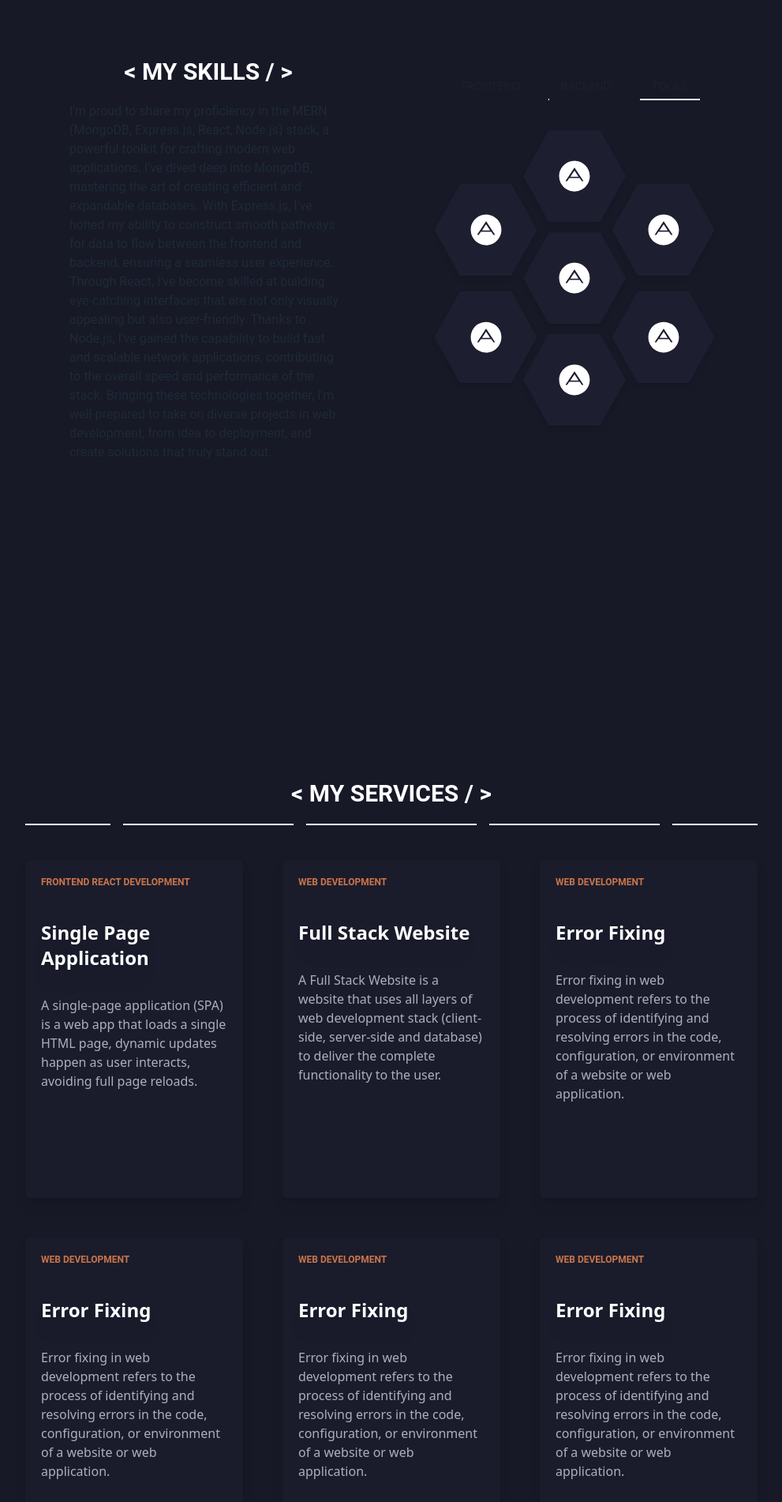
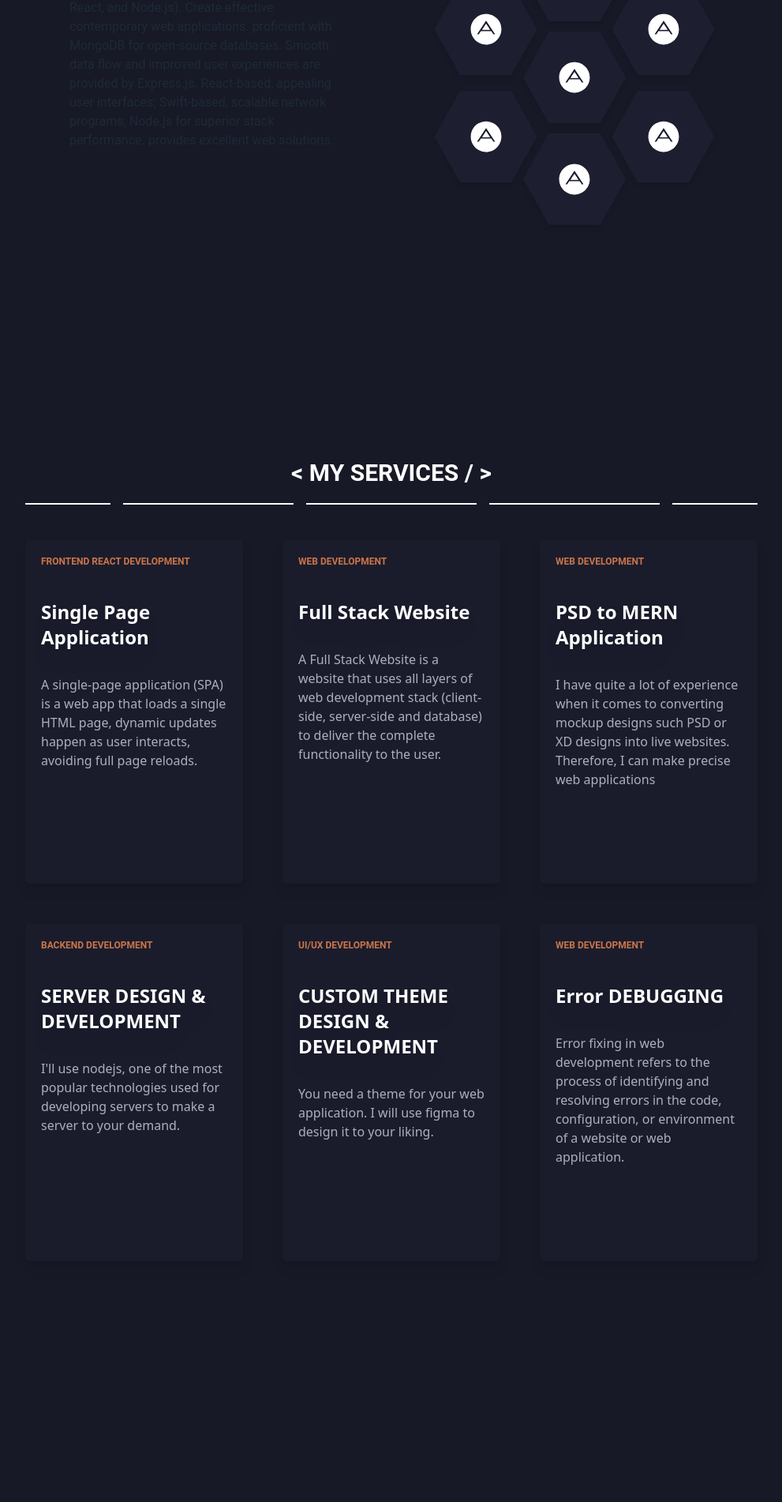
Before and after one commit to Jacob3251/portfolio-de-adil, a React (Create React App) app: page / in a window 1280 px wide. Shown: the part 873-2775 px from the top of the page at 79% size, without its empty margins (144-1135 px from the left). Built offline with nearby package versions, Linux system fonts and the light colour scheme.

Commit message:
design complete, updating works remaining

```diff
--- a/package.json
+++ b/package.json
@@ -3,6 +3,7 @@
   "version": "0.1.0",
   "private": true,
   "dependencies": {
+    "@emailjs/browser": "^3.11.0",
     "@nivo/pie": "^0.80.0",
     "@testing-library/jest-dom": "^5.16.5",
     "@testing-library/react": "^13.4.0",
--- a/src/Pages/Header/Header.js
+++ b/src/Pages/Header/Header.js
@@ -7,6 +7,7 @@ const Header = () => {
   const [showSecond, setShowSecond] = useState(false);
 
   return (
+    // sticky
     <div className="sticky top-[-2px] z-50">
       <nav className=" bg-[#1a1c2c] ">
         <div className="flex w-[90%] py-5 lg:py-0 mx-auto justify-between items-center ">
--- a/src/Pages/Home/Home.js
+++ b/src/Pages/Home/Home.js
@@ -4,10 +4,7 @@ import InfoPart from "./InfoPart/InfoPart";
 
 const Home = () => {
   return (
-    <div
-      id="home"
-      className="w-full my-0 md:my-[8vh] mx-auto flex flex-col-reverse pt-0 md:space-x-20 space-x-0  md:pt-14  md:space-y-0  md:px-20 md:flex-row justify-center items-center md:items-start"
-    >
+    <div className="w-full my-0 mx-auto flex flex-col-reverse pt-0 md:space-x-20 space-x-0  md:pt-14  md:space-y-0  md:px-20 md:flex-row justify-center items-center md:items-start">
       <InfoPart
         classes={"scale-95 md:scale-100 text-center md:text-start"}
       ></InfoPart>
--- a/src/Pages/Layout/Layout.js
+++ b/src/Pages/Layout/Layout.js
@@ -1,12 +1,11 @@
 import React from "react";
-import { Outlet } from "react-router";
-import ParticleBackground from "../../assets/Particles/ParticleBackground";
 import Header from "../Header/Header";
 import Home from "../Home/Home";
 import Services from "../Services/Services";
 import Skills from "../Skills/Skills";
 import Works from "../Works/Works";
 import Footer from "../Footer/Footer";
+import Contact from "../Contact/Contact";
 
 const Layout = () => {
   return (
@@ -16,10 +15,16 @@ const Layout = () => {
       </div> */}
       <Header></Header>
       <div className="w-full  md:w-[90%] lg:w-[85%]  mx-auto">
+        <div id="home" className="h-[80px] "></div>
         <Home className=""></Home>
+        <div id="skills" className="h-[80px] "></div>
         <Skills className=""></Skills>
+        <div id="services" className="h-[80px] "></div>
         <Services className=""></Services>
+        <div id="works" className="h-[80px] "></div>
         <Works className=""></Works>
+        <div id="contact" className="h-[80px] "></div>
+        <Contact className=""></Contact>
       </div>
 
       <Footer></Footer>
--- a/src/Pages/Services/Service.js
+++ b/src/Pages/Services/Service.js
@@ -3,12 +3,7 @@ import React from "react";
 const Service = ({ description, category, jobTitle }) => {
   return (
     // bg-[#303241]
-    <div
-      className="bg-[#1a1c2c] hover:bg-[#6c1ec49b] duration-300 p-5 rounded-md drop-shadow-lg"
-      data-aos="fade-up"
-      data-aos-easing="ease-out-cubic"
-      data-aos-duration="1000"
-    >
+    <div className="bg-[#1a1c2c] hover:bg-[#6c1ec49b] duration-300 p-5 rounded-md drop-shadow-lg">
       <h6 className="mb-10 font-roboto font-semibold text-[#ee874fd4] text-xs">
         {category}
       </h6>
--- a/src/Pages/Services/Services.js
+++ b/src/Pages/Services/Services.js
@@ -3,14 +3,8 @@ import Service from "./Service";
 
 const Services = () => {
   return (
-    <div className=" w-full px-5 md:px-20  mb-40 mx-auto py-2" id="services">
+    <div className=" w-full px-5 md:px-20  mb-40 mx-auto py-2">
       <div>
-        {/* <h3
-          //
-          className="text-center font-extrabold text-4xl mt-5 mb-2 font-raleway  text-white"
-        >
-          WHAT I DO
-        </h3> */}
         <div className="flex items-center justify-center my-4 space-x-4">
           {/* <h6 className=" text-lg text-white">MY</h6> */}
           <h6 className="text-white font-bold font-roboto text-3xl ">
@@ -48,28 +42,28 @@ const Services = () => {
           ></Service>
           <Service
             category={"WEB DEVELOPMENT"}
-            jobTitle={"Error Fixing"}
+            jobTitle={"PSD to MERN Application"}
             description={
-              "Error fixing in web development refers to the process of identifying and resolving errors in the code, configuration, or environment of a website or web application."
+              "I have quite a lot of experience when it comes to converting mockup designs such PSD or XD designs into live websites. Therefore, I can make precise web applications"
+            }
+          ></Service>
+          <Service
+            category={"BACKEND DEVELOPMENT"}
+            jobTitle={"SERVER DESIGN & DEVELOPMENT"}
+            description={
+              "I'll use nodejs, one of the most popular technologies used for developing servers to make a server to your demand."
+            }
+          ></Service>
+          <Service
+            category={"UI/UX DEVELOPMENT"}
+            jobTitle={"CUSTOM THEME DESIGN & DEVELOPMENT"}
+            description={
+              "You need a theme for your web application. I will use figma to design it to your liking."
             }
           ></Service>
           <Service
             category={"WEB DEVELOPMENT"}
-            jobTitle={"Error Fixing"}
-            description={
-              "Error fixing in web development refers to the process of identifying and resolving errors in the code, configuration, or environment of a website or web application."
-            }
-          ></Service>
-          <Service
-            category={"WEB DEVELOPMENT"}
-            jobTitle={"Error Fixing"}
-            description={
-              "Error fixing in web development refers to the process of identifying and resolving errors in the code, configuration, or environment of a website or web application."
-            }
-          ></Service>
-          <Service
-            category={"WEB DEVELOPMENT"}
-            jobTitle={"Error Fixing"}
+            jobTitle={"Error DEBUGGING"}
             description={
               "Error fixing in web development refers to the process of identifying and resolving errors in the code, configuration, or environment of a website or web application."
             }
--- a/src/Pages/Skills/FrontendSkills/FrontendSkills.js
+++ b/src/Pages/Skills/FrontendSkills/FrontendSkills.js
@@ -39,12 +39,12 @@ const FrontendSkills = () => {
         </div>
         <div className="item">
           <div>
-            <FaAdn></FaAdn>
+            <h3 className="text-[16px] font-roboto">DaisyUI</h3>
           </div>
         </div>
         <div className="item">
           <div>
-            <FaAdn></FaAdn>
+            <h3 className="text-[16px] font-roboto">TailwindCSS</h3>
           </div>
         </div>
       </div>
--- a/src/Pages/Skills/Skills.js
+++ b/src/Pages/Skills/Skills.js
@@ -2,30 +2,19 @@ import React from "react";
 import ResponsiveCarousel from "../Shared/ResponsiveCarousel";
 const Skills = () => {
   return (
-    <div
-      className="w-full my-0 md:my-[350px] px-5 md:px-20  mb-40 mx-auto py-2"
-      id="skills"
-    >
+    <div className="w-full my-0 px-5 md:px-20  mb-40 mx-auto py-2">
       <div className="flex md:flex-row flex-col w-full  rounded-lg">
         <div className="flex flex-col  font-roboto justify-center items-center  md:w-[50%]">
           <h6 className="text-white font-bold font-roboto text-3xl ">
             &lt; MY SKILLS / &gt;
           </h6>
           <p className="text-md my-5 px-14 hidden md:block">
-            I'm proud to share my proficiency in the MERN (MongoDB, Express.js,
-            React, Node.js) stack, a powerful toolkit for crafting modern web
-            applications. I've dived deep into MongoDB, mastering the art of
-            creating efficient and expandable databases. With Express.js, I've
-            honed my ability to construct smooth pathways for data to flow
-            between the frontend and backend, ensuring a seamless user
-            experience. Through React, I've become skilled at building
-            eye-catching interfaces that are not only visually appealing but
-            also user-friendly. Thanks to Node.js, I've gained the capability to
-            build fast and scalable network applications, contributing to the
-            overall speed and performance of the stack. Bringing these
-            technologies together, I'm well-prepared to take on diverse projects
-            in web development, from idea to deployment, and create solutions
-            that truly stand out.
+            Adept with the MERN stack (MongoDB, Express, React, and Node.js).
+            Create effective contemporary web applications. proficient with
+            MongoDB for open-source databases. Smooth data flow and improved
+            user experiences are provided by Express.js. React-based, appealing
+            user interfaces; Swift-based, scalable network programs; Node.js for
+            superior stack performance. provides excellent web solutions.
           </p>
         </div>
         <div className="md:w-[50%] md:mx-auto">
--- /dev/null
+++ b/src/Pages/Works/Work.css
@@ -0,0 +1,14 @@
+.image-container {
+  height: 320px;
+  overflow: hidden;
+}
+.image {
+  width: 100%;
+  object-fit: cover;
+  object-position: top;
+  transition: object-position 6.5s ease;
+}
+
+.image:hover {
+  object-position: bottom;
+}
--- a/src/Pages/Works/Works.js
+++ b/src/Pages/Works/Works.js
@@ -64,10 +64,7 @@ const Works = () => {
   ];
 
   return (
-    <div className="w-full px-5 md:px-20 " data-aos="fade-up" id="works">
-      {/* <h3 className="text-center font-extrabold text-4xl mt-5 mb-2 font-raleway  text-white">
-        PORTFOLIO
-      </h3> */}
+    <div className="w-full px-5 md:px-20 " data-aos="fade-up">
       <div className="flex items-center justify-center my-3  space-x-4">
         {/* <h6 className=" text-lg text-white">MY</h6> */}
         <h6 className="text-white font-bold font-roboto text-3xl ">
@@ -96,9 +93,10 @@ const Works = () => {
           </Typist>
         </div>
       ) : (
-        <div className="grid grid-cols-1 md:grid-cols-3 gap-[50px] my-10">
-          {works.map((work) => (
+        <div className="grid grid-cols-1 gap-[50px] my-10">
+          {works.map((work, index) => (
             <Work
+              index={index + 1}
               id={work.id}
               key={work.id}
               title={work.title}
```
Also changed, not shown: src/Pages/Contact/Contact.js (+106 -24 lines), src/Pages/Works/Work.js (+34 -20 lines), 2 other files (tests, documents, lock files or other folders).
